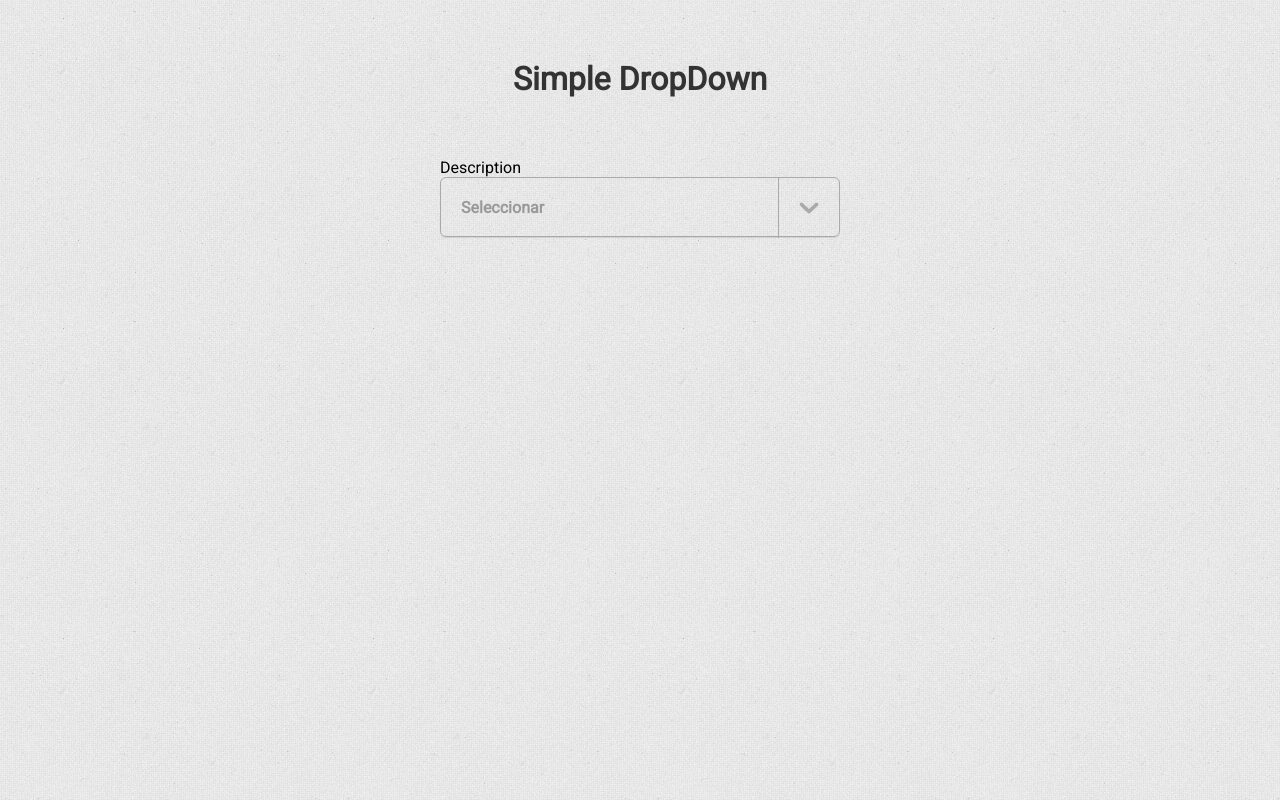
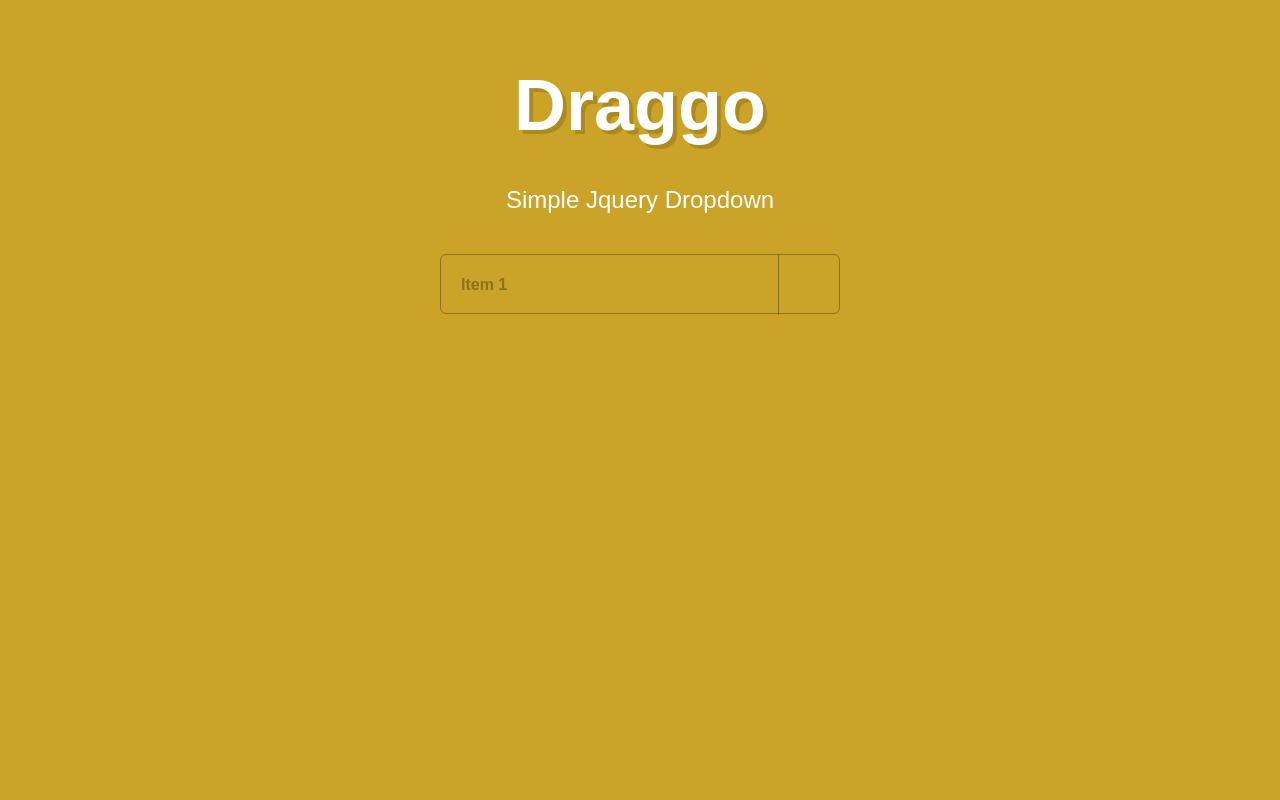
Before and after one commit to Luifi/Draggo, a plain HTML site: page index.html in a window 1280 px wide. Drawn offline with Linux system fonts and the light colour scheme.

Commit message:
jquery update + scss

```diff
--- a/index.html
+++ b/index.html
@@ -2,28 +2,32 @@
 <html lang="en">
 <head>
     <meta charset="UTF-8">
-    <title>Document</title>
+    <title>Draggo - Simple Dropdown</title>
 
     <!-- CSS -->
     <link rel="stylesheet" href="css/main.min.css" />
     <link href='http://fonts.googleapis.com/css?family=Roboto' rel='stylesheet' type='text/css'>
 </head>
 <body>
-   <h1>Simple DropDown</h1>
+
+   <h1>Draggo</h1>
+
+   <h2>Simple Jquery Dropdown</h2>
 
     <div class="dropdown">
 
-        <div>
-            <span>Seleccionar</span>
+        <div class="dropdown__box">
+            <span></span>
             <a class="arrow" href="#"></a>
         </div>
 
-        <ul>
-            <li><a href="#">Item 1</a></li>
-            <li><a href="#">Item 2</a></li>
-            <li><a href="#">Item 3</a></li>
-            <li><a href="#">Item 4</a></li>
+        <ul class="dropdown__list">
+            <li class="dropdown__list__item"><a href="#">Item 1</a></li>
+            <li class="dropdown__list__item"><a href="#">Item 2</a></li>
+            <li class="dropdown__list__item"><a href="#">Item 3</a></li>
+            <li class="dropdown__list__item"><a href="#">Item 4</a></li>
         </ul>
+
     </div>
 
 
--- a/js/function.js
+++ b/js/function.js
@@ -1,11 +1,23 @@
 $(document).ready(function(){
 
-    $('.dropdown').prepend('<p>Description</p>');
-
-    var $dropdown = $('.dropdown ul').hide();
+    // Animation
+    var dropdown = $('.dropdown ul').hide();
 
     $('a.arrow').click(function(){
-        $($dropdown).slideToggle();
+        $(dropdown).slideToggle();
+    });
+
+    // Text first item
+    var firstItem = $('.dropdown__list .dropdown__list__item:first-child').text();
+	$('.dropdown__box span').append(firstItem);
+
+	// Change text item
+    $('.dropdown__list .dropdown__list__item').click(function(e){
+    	e.preventDefault();
+    	var text = $(this).text();
+
+    	$('.dropdown__box span').text("");
+    	$('.dropdown__box span').append(text);
     });
 
 });
--- a/scss/main.scss
+++ b/scss/main.scss
@@ -1,73 +1,103 @@
+/* BASE */
+
 * {
-    margin: 0;
-    padding: 0;
-    box-sizing: border-box;
+     -webkit-box-sizing: border-box; /* Safari/Chrome, other WebKit */
+      -moz-box-sizing: border-box;    /* Firefox, other Gecko */
+      box-sizing: border-box;         /* Opera/IE 8+ */
+}
+
+html {
+    position: relative;
+    min-height: 100%;
 }
 
 body {
-    background:  #f4f4f4 url('../img/bg.jpg');
-    font-family: 'Roboto', sans-serif;
+    background: #CBA328;
+    margin: 0;
+    padding: 0;
+    font-family: 'Raleway', sans-serif;
+    color: #fff;
+    margin-bottom: 60px;
+    padding: 1.5em;
+}
+
+h1, h2, p, a {
+    text-align: center;
 }
 
 h1 {
-    color: #333;
-    text-align: center;
-    margin: 60px 0;
+    margin: 40px 0;
+    font-weight: 700;
+    font-size: 4.5em;
+    text-shadow: 4px 4px 0 rgba(0,0,0,.15);
 }
 
-.dropdown {
-    width: 400px;
-    margin: auto;
+h2 {
+    font-size: 1.5em;
+    font-weight: 300;
+}
+
+h3 {
+    color: rgba(0,0,0,.3);
+}
 
 
-    div {
-        box-shadow: 0 1px 1px rgba(0,0,0,0.1);
+/* DROPDOWN */
+
+.dropdown {
+    max-width: 400px;
+    margin: 40px auto 0;
+
+    &__box {
+
         width: 100%;
         height: 60px;
         line-height: 60px;
-        color: #999;
+        color: rgba(0,0,0,.3);
         font-weight: 700;
         font-size: 16px;
         padding: 0 0 0 20px;
         border-radius: 6px;
-        border: 1px solid #aaa;
+        border: 1px solid rgba(0,0,0,.3);;
         float: left;
         margin: 0 0 10px 0;
-    }
 
-    a.arrow {
-        float: right;
-        display: block;
-        padding: 30px;
-        background: url('../img/arrow-down.png') no-repeat center;
-        border-left: 1px solid #aaa;
+        .arrow {
+            float: right;
+            display: block;
+            padding: 30px;
+            border-left: 1px solid rgba(0,0,0,.3);;
+
+        }
 
     }
 
-    ul{
+    &__list {
         list-style: none;
         display: block;
         clear: both;
         margin: auto;
-        border: 1px solid #aaa;
+        border: 1px solid rgba(0,0,0,.3);
+        padding: 0;
 
-        li {
+        &__item {
 
             a {
                 float: none;
                 padding: 12px;
-                border-bottom: 1px solid #aaa;
+                border-bottom: 1px solid rgba(0,0,0,.3);;
                 width: 100%;
                 display: block;
                 text-decoration: none;
-                color: #999;
+                color: rgba(0,0,0,.3);;
 
                 &:hover {
-                    background: #f4f4f4;
+                    background: rgba(0,0,0,.1);
+                    color: white;
                 }
             }
 
-            &:last-child a{
+            &:last-child a {
                 border: none;
             }
         }
```
Also changed, not shown: css/main.min.css.
